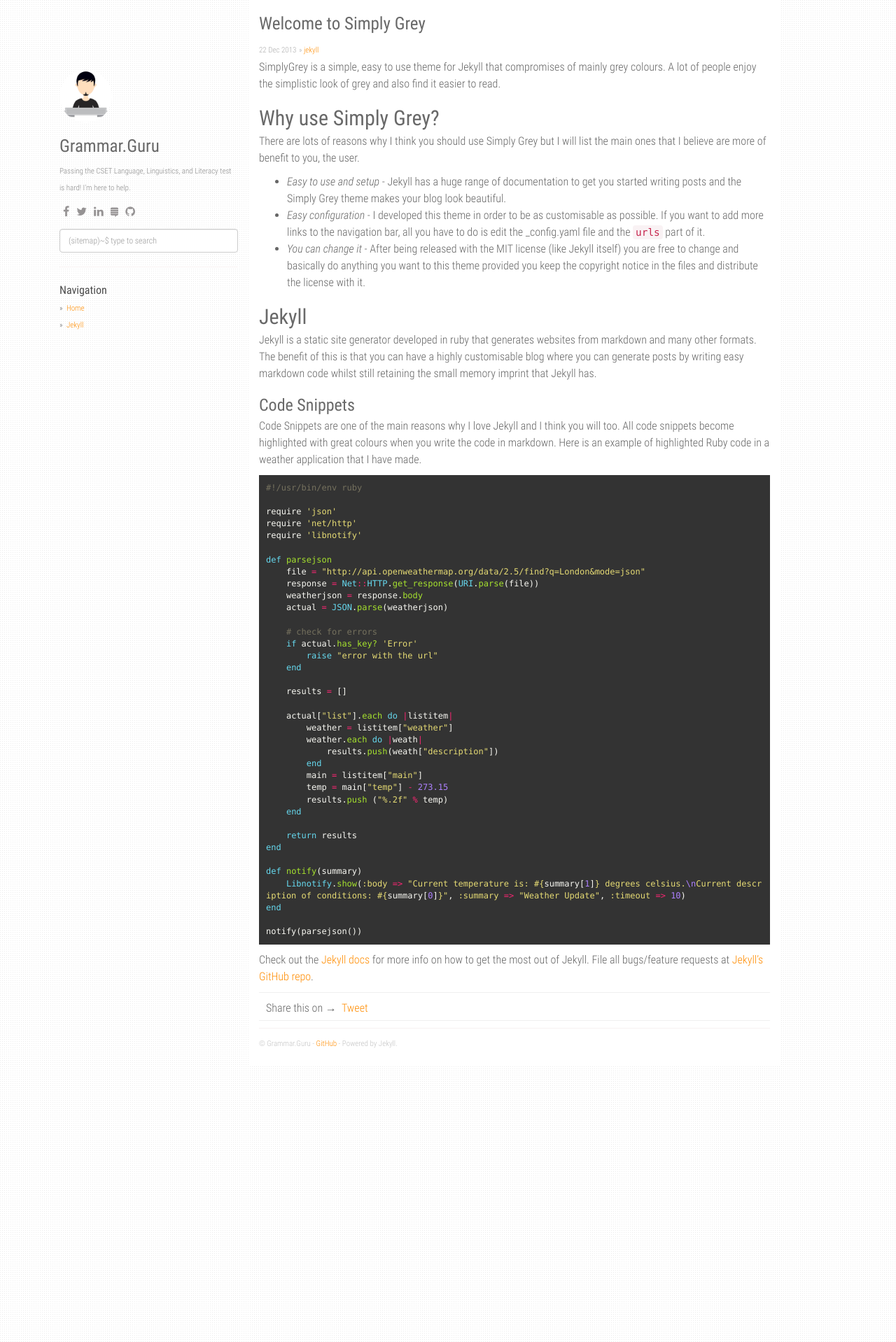
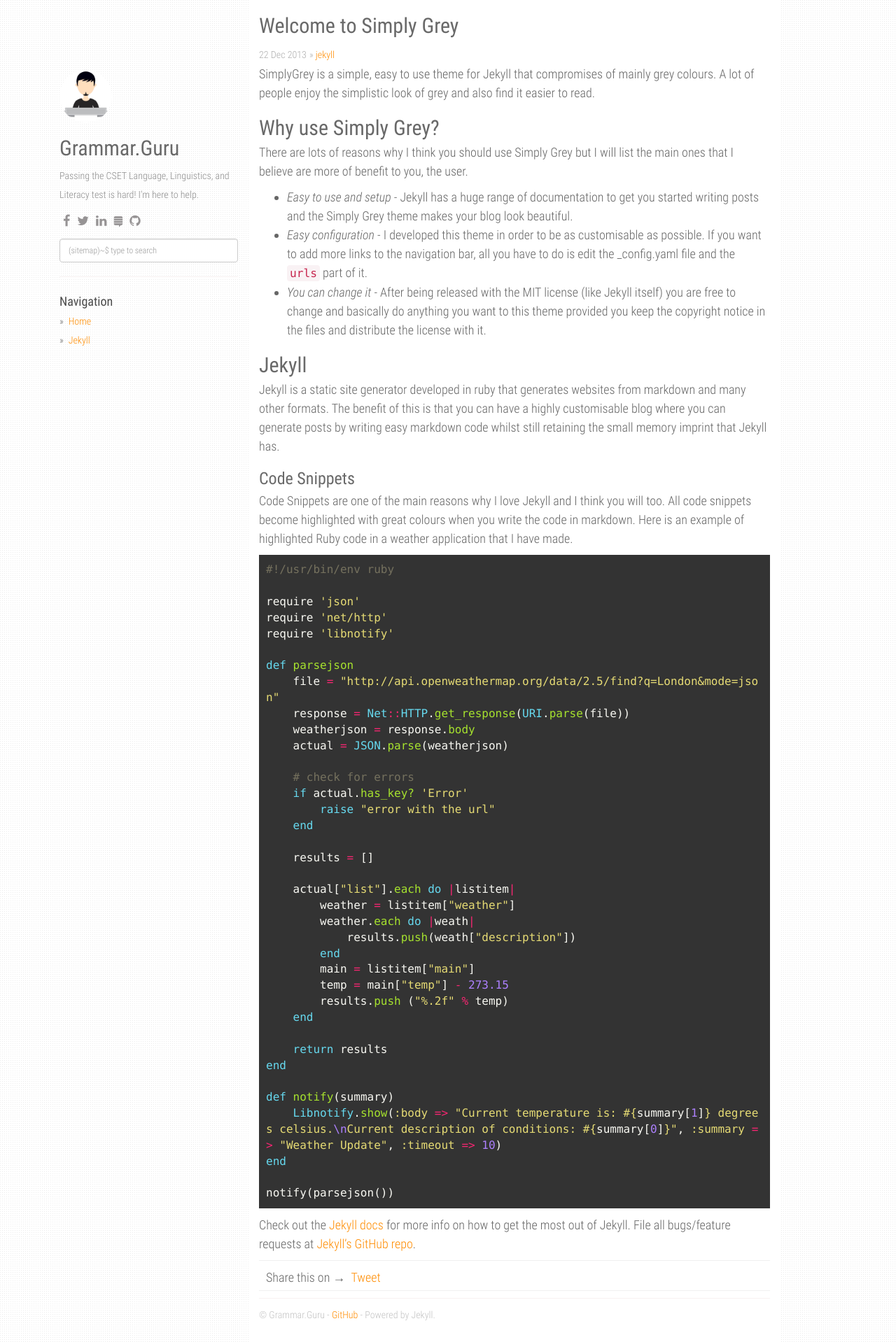
Before and after one commit to CMarcille/cmarcille.github.io, a Jekyll site: the page built from _posts/2013-12-23-welcome-to-simply-grey.md, in a window 1280 px wide. Shown: the whole page at 70% size. Built offline with Jekyll 4.4.1, drawn with Linux system fonts in a browser that asks for light colours; comment, search, counter and statistics services are not loaded; grey boxes are pictures that could not be loaded.

Commit message:
update on font and favicon

```diff
--- a/_layouts/default.html
+++ b/_layouts/default.html
@@ -7,7 +7,7 @@ layout: compress
     <meta charset="utf-8">
     <meta http-equiv="X-UA-Compatible" content="IE=edge,chrome=1">
     <meta name="viewport" content="width=device-width, initial-scale=1">
-    <link rel="shortcut icon" href="/static/img/favicon.ico" />
+    <link rel="shortcut icon" href="{{ site.avatar_url }}" />
     <title>{% if page.title %}{{ page.title }} - {{ site.title }}{% else %}{{ site.author }}{% endif %}</title>
     <meta name="author" content="{{ site.author }}" />
     <meta name="description" content="{% if page.title %}{{ page.title }}{% else %}{{ site.description }}{% endif %}" />
--- a/static/css/main.css
+++ b/static/css/main.css
@@ -3,7 +3,7 @@ body {
   background: url("/static/img/subtle_dots.png");
   line-height: 1.5em;
   font-weight: 300;
-  font-size: 16px;
+  font-size: 18px;
   color: #666;
 }
 hr {
@@ -16,7 +16,7 @@ hr {
 span.time, span.categories {
   color: #ADADAD;
   margin-bottom: 5px;
-  font-size: 11px;
+  font-size: 14px;
 }
 h1, h2, h3 {
   color: #696969;
@@ -24,7 +24,7 @@ h1, h2, h3 {
 }
 h1 {
   margin-bottom: 10px;
-  font-size: 25px;
+  font-size: 30px;
 }
 h2, h3 {
   margin-bottom: 5px;
@@ -62,7 +62,7 @@ div.content pre {
   color: #FFF;
   overflow-x: auto;
   font-family: Menlo, Monaco, Consolas, 'Courier New', monospace;
-  font-size: 12px;
+  font-size: 16px;
   border: none;
 }
 div.content .highlight {
@@ -76,7 +76,7 @@ footer {
   margin-bottom: 3em;
   padding-top: 10px;
   color: #C2C2C2;
-  font-size: 11px;
+  font-size: 14px;
   bottom: 0;
   padding-bottom: 10px;
 }
@@ -84,11 +84,11 @@ footer {
 /* Left column */
 div.col-sm-3 {
   margin-top: 100px;
-  font-size: 11px;
+  font-size: 14px;
   color: #666;
 }
 div.col-sm-3 strong {
-  font-size: 16px;
+  font-size: 18px;
   color: #4A4A4A;
   font-weight: normal;
 }
@@ -108,7 +108,7 @@ div.col-sm-3 img.profile-avatar {
 
 /* Pagination */
 .PageNavigation {
-  font-size: 14px;
+  font-size: 16px;
   display: block;
   width: auto;
   overflow: hidden;
@@ -141,7 +141,7 @@ div.col-sm-3 img.profile-avatar {
   margin: 0 5px;
 }
 .social li a {
-  font-size: 16px;
+  font-size: 18px;
   color: #969394;
 }
 .social li a:hover {
```
